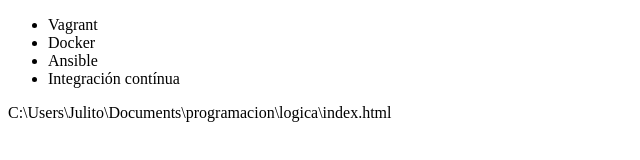
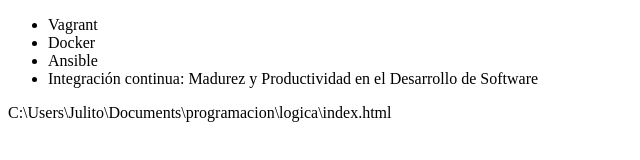
Before and after one commit to wheik/alura-practica, a plain HTML site: page index.html in a window 1280 px wide. Shown: the whole page, without its empty margins (0-640 px from the left). Drawn offline with Linux system fonts and the light colour scheme.

Commit message:
Renombrando curso de integracion continua

```diff
--- a/index.html
+++ b/index.html
@@ -9,7 +9,7 @@
             <li>Vagrant</li>
             <li>Docker</li>
             <li>Ansible</li>
-            <li>Integración contínua</li>
+            <li>Integración continua: Madurez y Productividad en el Desarrollo de Software</li>
         </ul>
     </body>
 </html>
```
